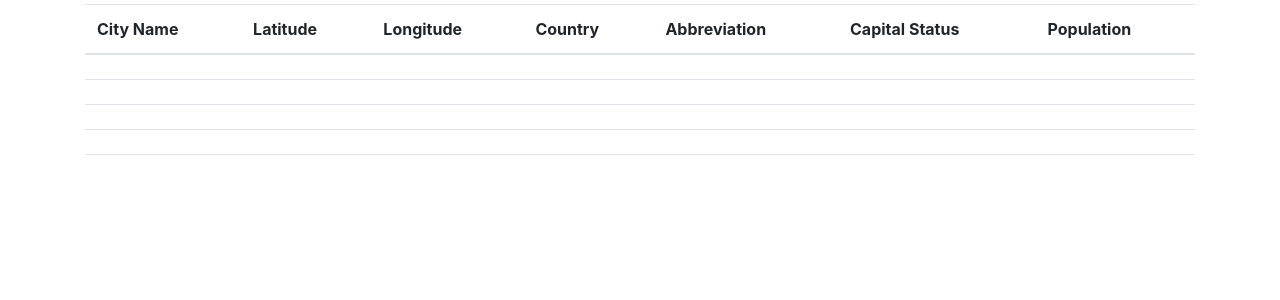
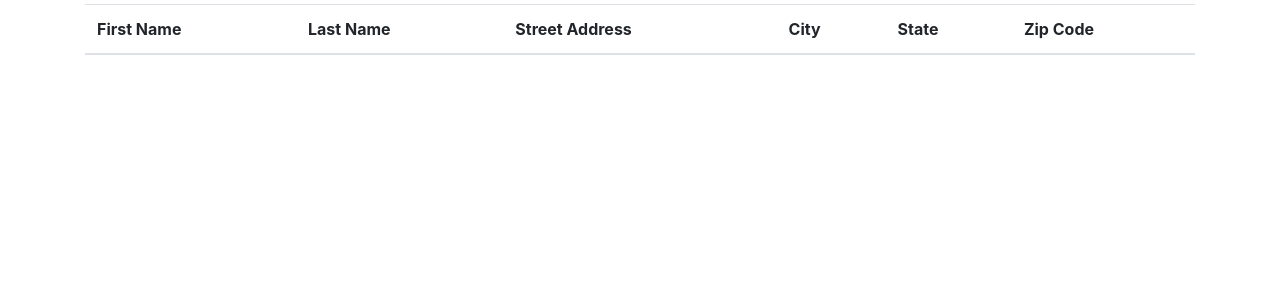
Before and after one commit to kefsaj/PythonDockerFlaskPycharm, a Flask app: page / in a window 1280 px wide. Shown: the part 56-356 px from the top of the page. Run offline with Flask 2, Linux system fonts and the light colour scheme; data comes from the database, SQL or seed files in the repository; lists and menus that the app fills with data are empty; some libraries are stand-ins or nearby versions.

Commit message:
Task: Part 6 Changing variable Names to reflect changes

```diff
--- a/app/templates/index.html
+++ b/app/templates/index.html
@@ -3,25 +3,24 @@
 <table class="table">
     <thead>
     <tr>
-        <th scope="col">City Name</th>
-        <th scope="col">Latitude</th>
-        <th scope="col">Longitude</th>
-        <th scope="col">Country</th>
-        <th scope="col">Abbreviation</th>
-        <th scope="col">Capital Status</th>
-        <th scope="col">Population</th>
+        <th scope="col">First Name </th>
+        <th scope="col">Last Name</th>
+        <th scope="col">Street Address</th>
+        <th scope="col">City</th>
+        <th scope="col">State</th>
+        <th scope="col">Zip Code</th>
+
     </tr>
     </thead>
     <tbody>
-    {% for city in cities %}
+    {% for address in addresses %}
     <tr>
-        <td><a href="view/{{city.id}}">{{ city.fldName }}</a></td>
-        <td>{{ city.fldLat }}</td>
-        <td>{{ city.fldLong }}</td>
-        <td>{{ city.fldCountry }}</td>
-        <td>{{ city.fldAbbreviation }}</td>
-        <td>{{ city.fldCapitalStatus }}</td>
-        <td>{{ city.fldPopulation }}</td>
+        <td><a href="view/{{address.id}}">{{ address.fldName }}</a></td>
+        <td>{{ address.fldLN }}</td>
+        <td>{{ address.fldStreet }}</td>
+        <td>{{ address.fldCity }}</td>
+        <td>{{ address.fldState }}</td>
+        <td>{{ address.fldZip }}</td>
     </tr>
     {% endfor %}
     </tbody>
```
